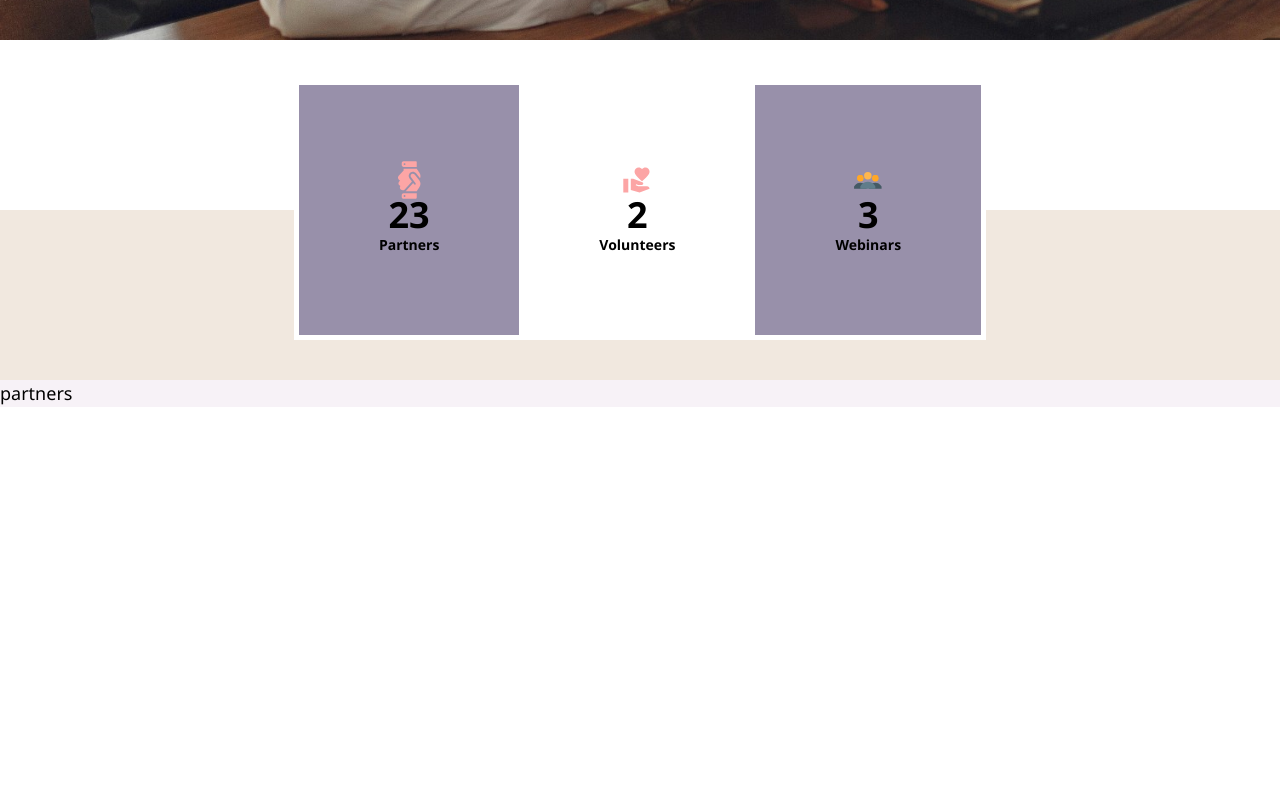
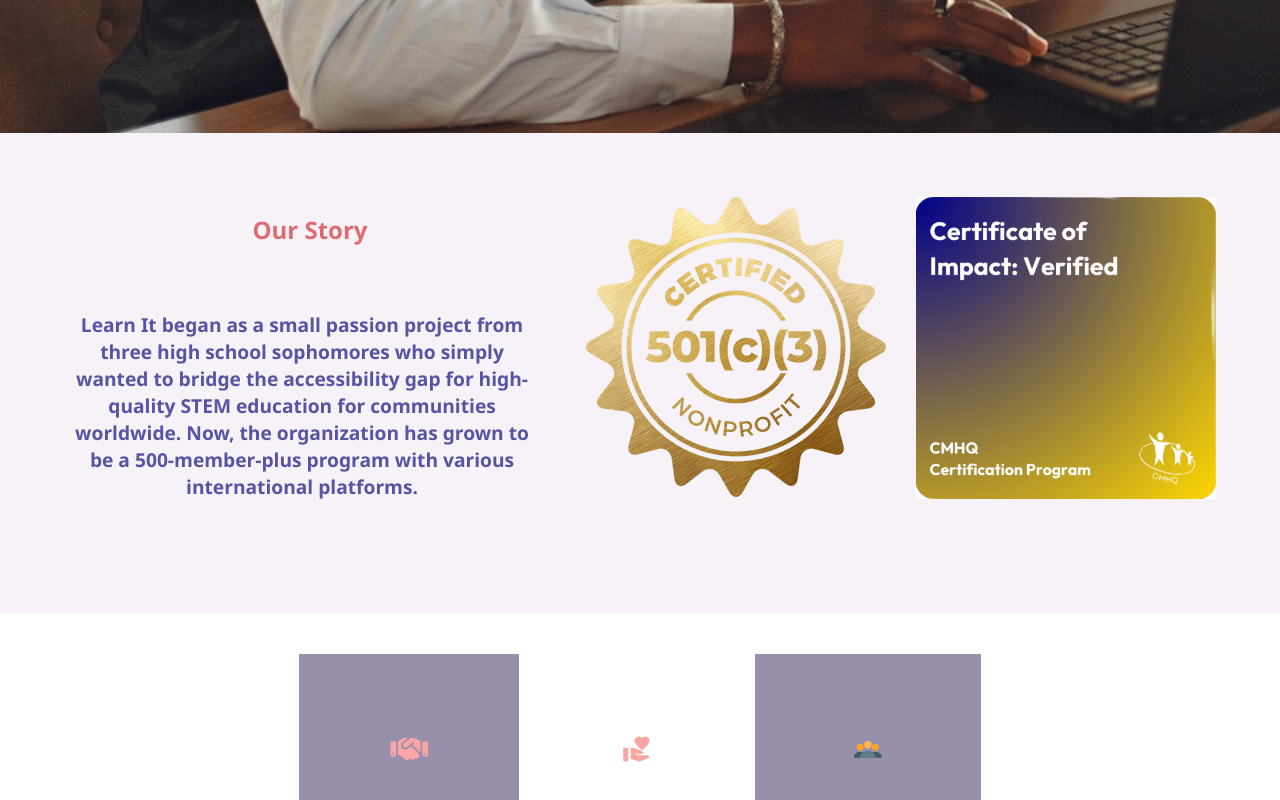
Before and after one commit to ArnavTheSharma/Learn-It-Website, a React (Create React App) app: page / in a window 1280 px wide. Shown: the part 760-1560 px from the top of the page. Before the commit the page ends 1167 px from the top, so only its background shows below. Built offline with nearby package versions, Linux system fonts and the light colour scheme; no server answers.

Commit message:
Minor Changes4

```diff
--- a/src/index.css
+++ b/src/index.css
@@ -1,4 +1,3 @@
-@tailwind base;
 @tailwind components;
 @tailwind utilities;
 body {
--- a/src/pages/homePage/HomePage.js
+++ b/src/pages/homePage/HomePage.js
@@ -1,5 +1,6 @@
 import "./HomePage.css";
 import { useNavigate } from "react-router-dom";
+import Section2 from "./section2/section2";
 import Section3 from "./section3/Section3";
 
 
@@ -16,13 +17,14 @@
         </div>
 
         {/* About Learn It, certifications, Mission */}
+        <Section2 />
         {/*  Section with 23 partners, volunteer count, webinar count */}
         <Section3 />
         {/* Join Us and Contact Us Page Redirects  */}
         {/* Upcoming Events Section (Preview)  */}
         {/* Partners Section  */}
         <section id="partners" >
-                partners
+                Partners Section
         </section>
         </>
 
--- a/src/pages/homePage/section2/section2.css
+++ b/src/pages/homePage/section2/section2.css
@@ -2,10 +2,16 @@
     padding: 5%;
     display: grid;
     grid-template-areas:
-        '. middle middle middle right right'
+        'title middle middle middle right right'
         'left middle middle middle right right'
         '. middle middle middle right right';
     gap: 30px;
+}
+
+.title {
+    color: #DD6C73;
+    font-weight:bolder;
+    font-size:x-large;
 }
 
 .text {
@@ -14,6 +20,7 @@
     font-size:1.5vw;
     color: #5654A3;
     font-weight: bold;
+    text-align: center;
 }
 
 .middle {
--- a/src/pages/homePage/section2/section2.js
+++ b/src/pages/homePage/section2/section2.js
@@ -14,6 +14,7 @@
         <>
         <div className="section2Container">
             {/* About Learn It + Mission + Certification*/}
+            <h1 className="title">Our Story</h1>
             <p className="text">Learn It began as a small passion project from three high school sophomores who simply wanted to bridge the accessibility gap for high-quality STEM education for communities worldwide. Now, the organization has grown to be a 500-member-plus program with various international platforms.</p>
 
             <div className="middle">
```
